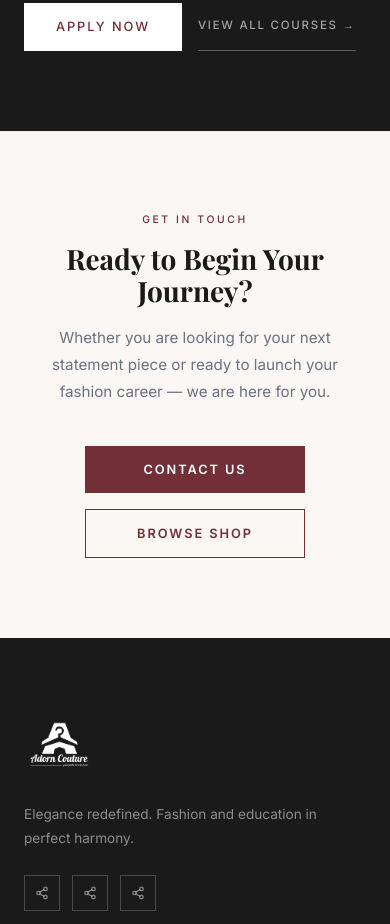
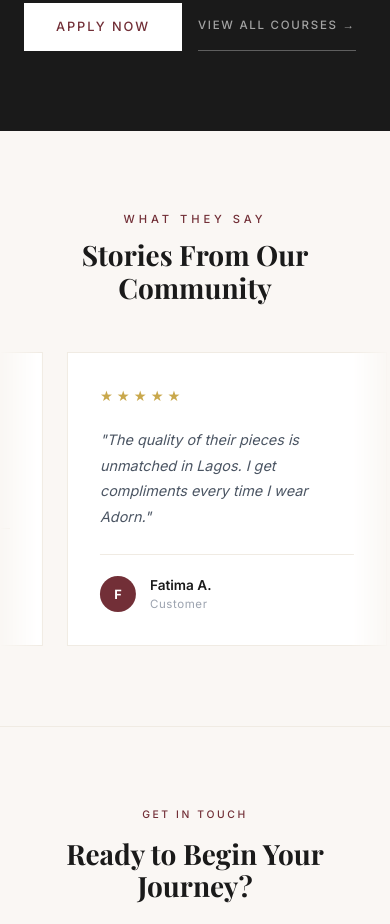
Before and after one commit to techbitdigital/adorn-couture, a Next.js app: page / in a window 390 px wide. Shown: the part 4520-5444 px from the top of the page. Built offline with nearby package versions, Linux system fonts and the light colour scheme; a web font is replaced by a local one.

Commit message:
feat: add infinite scrolling testimonials marquee

```diff
--- a/app/page.tsx
+++ b/app/page.tsx
@@ -1,3 +1,4 @@
+import Testimonials from "@/components/sections/Testimonials";
 import HeroSection from "@/components/sections/HeroSection";
 import FeaturedCollection from "@/components/sections/FeaturedCollection";
 import StatsSection from "@/components/sections/StatsSection";
@@ -12,6 +13,7 @@ export default function HomePage() {
       <StatsSection />
       <FeaturedCollection />
       <AcademyHighlight />
+      <Testimonials />
 
       {/* Contact CTA Banner */}
      {/* Contact CTA Banner */}
--- /dev/null
+++ b/components/sections/Testimonials.tsx
@@ -0,0 +1,89 @@
+import React from "react";
+
+const testimonials = [
+  { name: "Olwatimilehin Adegoju.", text: "Adorn Couture dressed me for my wedding and I felt like royalty. Every stitch was perfect.", role: "Bride" },
+  { name: "Chioma N.", text: "The academy changed my life. I went from zero knowledge to running my own label in 6 months.", role: "Graduate" },
+  { name: "Fatima A.", text: "The quality of their pieces is unmatched in Lagos. I get compliments every time I wear Adorn.", role: "Customer" },
+  { name: "Blessing I.", text: "I applied to the fashion program and it was the best decision I ever made for my career.", role: "Student" },
+  { name: "Kemi S.", text: "Their evening wear collection is breathtaking. The craftsmanship is at par with international brands.", role: "Customer" },
+  { name: "Ngozi E.", text: "The tutors at Adorn Academy are world class. They genuinely care about your growth.", role: "Graduate" },
+  { name: "Tolu B.", text: "Ordered my bridal outfit and the attention to detail was incredible. Highly recommend.", role: "Bride" },
+  { name: "Adaeze M.", text: "Best fashion investment I ever made. The course paid for itself within my first client.", role: "Graduate" },
+];
+
+export default function Testimonials() {
+  return (
+    <section style={{ backgroundColor: "#FAF7F4", paddingTop: "5rem", paddingBottom: "5rem", overflow: "hidden" }}>
+      <style>{`
+        .marquee-wrapper {
+          display: flex;
+          width: 100%;
+          overflow: hidden;
+          mask-image: linear-gradient(to right, transparent 0%, black 10%, black 90%, transparent 100%);
+          -webkit-mask-image: linear-gradient(to right, transparent 0%, black 10%, black 90%, transparent 100%);
+        }
+        .marquee-track {
+          display: flex;
+          gap: 1.5rem;
+          animation: marquee 30s linear infinite;
+          will-change: transform;
+        }
+        .marquee-track:hover {
+          animation-play-state: paused;
+        }
+        @keyframes marquee {
+          from { transform: translateX(0); }
+          to { transform: translateX(-50%); }
+        }
+        .testimonial-card {
+          flex-shrink: 0;
+          width: 320px;
+          background: white;
+          border: 1px solid #f0ebe3;
+          padding: 2rem;
+        }
+      `}</style>
+
+      {/* Header */}
+      <div className="container-custom" style={{ textAlign: "center", marginBottom: "3rem" }}>
+        <p style={{ fontSize: "0.7rem", letterSpacing: "0.35em", textTransform: "uppercase", color: "#722F37", fontWeight: 500, marginBottom: "0.75rem" }}>
+          What They Say
+        </p>
+        <h2 style={{ fontFamily: "var(--font-playfair), Georgia, serif", fontSize: "clamp(1.75rem, 4vw, 3rem)", fontWeight: 700, color: "#1a1a1a" }}>
+          Stories From Our Community
+        </h2>
+      </div>
+
+      {/* Marquee */}
+      <div className="marquee-wrapper">
+        <div className="marquee-track">
+          {/* Duplicate for seamless loop */}
+          {[...testimonials, ...testimonials].map((t, i) => (
+            <div key={i} className="testimonial-card">
+              {/* Stars */}
+              <div style={{ display: "flex", gap: "0.25rem", marginBottom: "1.25rem" }}>
+                {[1,2,3,4,5].map((s) => (
+                  <span key={s} style={{ color: "#C9A84C", fontSize: "0.9rem" }}>★</span>
+                ))}
+              </div>
+              {/* Quote */}
+              <p style={{ fontSize: "0.9rem", color: "#4b5563", lineHeight: 1.8, marginBottom: "1.5rem", fontStyle: "italic" }}>
+                "{t.text}"
+              </p>
+              {/* Author */}
+              <div style={{ display: "flex", alignItems: "center", gap: "0.875rem", borderTop: "1px solid #f0ebe3", paddingTop: "1.25rem" }}>
+                <div style={{ width: "36px", height: "36px", borderRadius: "50%", backgroundColor: "#722F37", display: "flex", alignItems: "center", justifyContent: "center", flexShrink: 0 }}>
+                  <span style={{ fontSize: "0.8rem", fontWeight: 700, color: "white" }}>{t.name[0]}</span>
+                </div>
+                <div>
+                  <p style={{ fontSize: "0.85rem", fontWeight: 600, color: "#1a1a1a" }}>{t.name}</p>
+                  <p style={{ fontSize: "0.72rem", color: "#9ca3af", letterSpacing: "0.05em" }}>{t.role}</p>
+                </div>
+              </div>
+            </div>
+          ))}
+        </div>
+      </div>
+    </section>
+  );
+}
```
